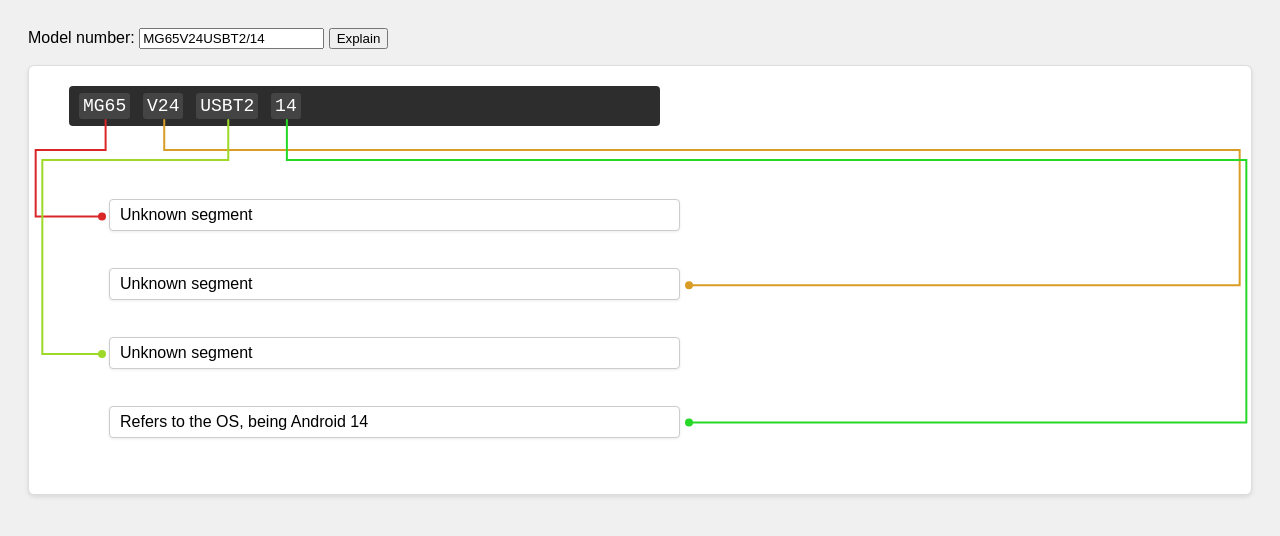
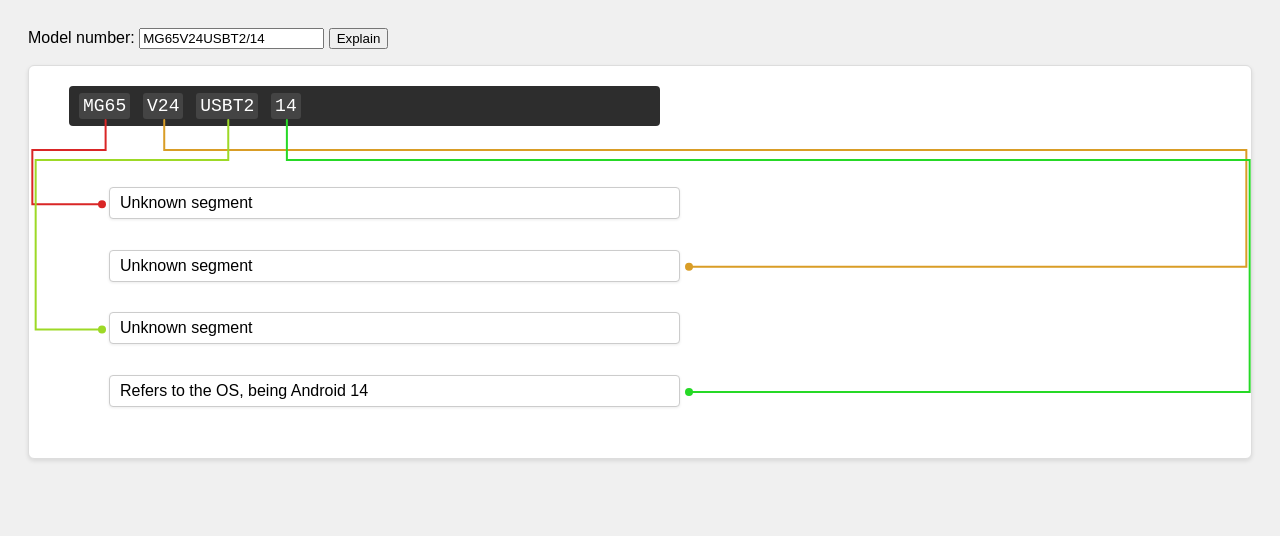
Before and after one commit to ThunderStormer/Codex_Playground, a plain HTML site: page index.html in a window 1280 px wide. Drawn offline with Linux system fonts and the light colour scheme.

Commit message:
Reduce gaps and adjust lane width

```diff
--- a/script.js
+++ b/script.js
@@ -59,7 +59,7 @@ function explain(model) {
     box.style.width = `${targetWidth}px`;
   });
 
-  const verticalGap = Math.max(14, containerRect.width * 0.03);
+  const verticalGap = Math.max(12, containerRect.width * 0.025);
   document.documentElement.style.setProperty('--explanation-gap', `${verticalGap}px`);
   // recalc bounds now that spacing may have changed layout
   containerRect = canvasEl.getBoundingClientRect();
@@ -71,8 +71,8 @@ function explain(model) {
   linesSvg.setAttribute('height', containerRect.height);
   linesSvg.setAttribute('viewBox', `0 0 ${containerRect.width} ${containerRect.height}`);
 
-  const laneAreaLeft = leftPad / 2;
-  const laneAreaRight = rightPad / 2;
+  const laneAreaLeft = leftPad / 4;
+  const laneAreaRight = rightPad / 4;
   const leftSpacing = laneAreaLeft / (leftIndices.length + 1);
   const rightSpacing = laneAreaRight / (rightIndices.length + 1);
 
--- a/style.css
+++ b/style.css
@@ -1,5 +1,5 @@
 :root {
-  --explanation-gap: 12px;
+  --explanation-gap: 10px;
 }
 
 body {
```
